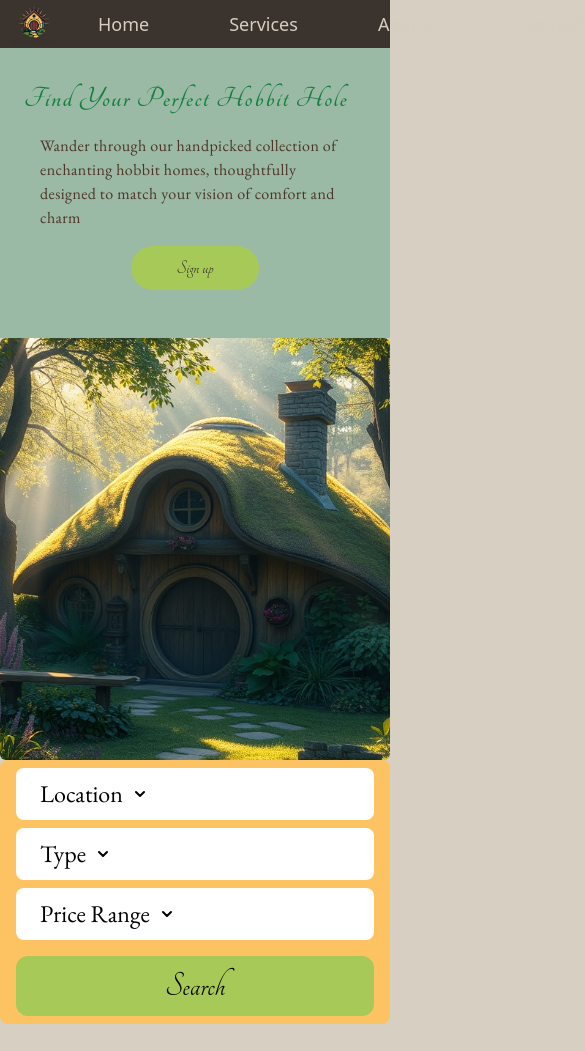
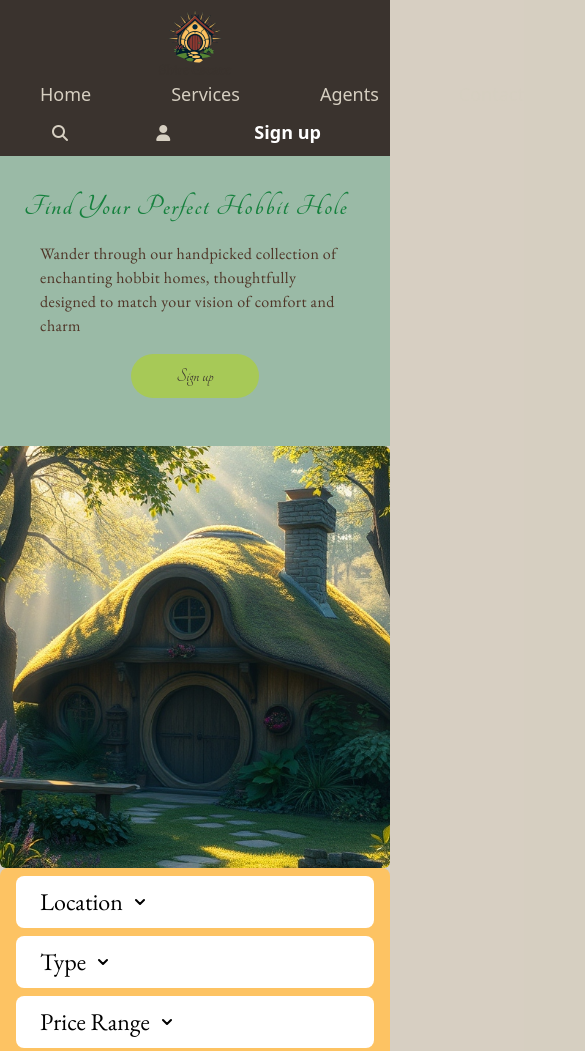
Before and after one commit to raizy21/shire-estate, a plain HTML site: page index.html in a window 390 px wide. Shown: the top 1051 px of the page, 585 px wide, since content can reach past the window. Drawn offline with nearby package versions, Linux system fonts and the light colour scheme.

Commit message:
making navbar responsiv

```diff
--- a/index.html
+++ b/index.html
@@ -44,13 +44,15 @@
   >
     <header class="bg-beige bg-opacity-70">
       <!-- navbar -->
-      <nav class="flex w-full justify-around items-center bg-hGreen">
+      <nav
+        class="lg:flex lg:w-full lg:justify-around lg:items-center bg-hGreen"
+      >
         <img
           src="./img/logo.png"
-          class="ml-2.5 text-5xl font-bold w-12 h-12"
+          class="w-20 h-20 m-[auto] lg:ml-2.5 text-5xl font-bold lg:w-20 lg:h-20"
           alt="Logo"
         />
-        <ul class="flex flex-row justify-end">
+        <ul class="lg:flex flex-row justify-center lg:justify-end">
           <div class="flex items-center justify-between">
             <li
               class="mx-10 text-lg text-beige hover:text-xl hover:-tracking-wide"
@@ -77,7 +79,9 @@
             </li>
           </div>
 
-          <div class="flex w-4/12 flex-row items-center justify-around">
+          <div
+            class="ml-12 lg:flex lg:flex-row lg:items-center lg:justify-around"
+          >
             <button class="mx-1 border-none text-beige">
               <!-- <i class="fa-solid fa-magnifying-glass-plus"></i> -->
               <i
@@ -86,13 +90,13 @@
             </button>
 
             <button
-              class="ml-10 border-none text-beige hover:text-3xl hover:cursor-pointer"
+              class="ml-20 border-none text-beige hover:text-3xl hover:cursor-pointer"
             >
               <i class="fa-solid fa-user over:text-3xl cursor-pointer"></i>
             </button>
 
             <button
-              class="w-3/6 h-12 text-beige text-white text-lg font-bold border-none rounded-lg ml-10 hover:text-xl hover:bg-beige hover:border-solid hover:text-stone-700"
+              class="ml-20 mr-12 h-12 text-beige text-white text-lg font-bold border-none rounded-lg hover:text-xl hover:bg-beige hover:border-solid hover:text-stone-700"
             >
               Sign up
             </button>
@@ -577,7 +581,7 @@
       </section>
 
       <!-- about -->
-      <section class="w-full h-screen flex flex-col items-center mt-8">
+      <!-- <section class="w-full h-screen flex flex-col items-center mt-8">
         <div class="text-3xl font-black text-gray-900 mt-2">
           <h2 class="text-4xl font-black text-hGreen">What Hobbits Say</h2>
           <h3 class="text-4xl font-black text-hGreen mt-2 flex justify-center">
@@ -585,9 +589,9 @@
           </h3>
         </div>
 
-        <div class="my-12 mx-60 flex flex-row justify-between">
+        <div class="my-12 mx-60 flex flex-row justify-between"> -->
       <!-- item 1 -->
-          <div
+      <!-- <div
             class="w-[40rem] h-[12rem] flex flex-row object-cover rounded-t-lg mx-3.5 border-none"
           >
             <div class="mt-12 mb-12 justify-between">
@@ -631,11 +635,11 @@
                 hate me.
               </p>
             </div>
-          </div>
+          </div> -->
       <!-- end of item 1 -->
 
       <!-- item 2 -->
-          <div
+      <!-- <div
             class="w-[40rem] h-[12rem] flex flex-row object-cover rounded-t-lg mx-3.5 border-none"
           >
             <div class="mt-12 mb-12 justify-between">
@@ -676,14 +680,15 @@
               >
                 That feeling you get after returning from a long trip, even as
                 you simply make the turn into your neighborhood, is like nothing
-              else. See, thinking about real estate is much more fun than hurtig my tiny brain about the rights of people slaving for me.
+                else. See, thinking about real estate is much more fun than
+                hurtig my tiny brain about the rights of people slaving for me.
               </p>
             </div>
-          </div>
+          </div> -->
       <!-- end of item 2 -->
 
       <!-- item 3 -->
-          <div
+      <!-- <div
             class="w-[40rem] h-[12rem] flex flex-row object-cover rounded-t-lg mx-3.5 border-none"
           >
             <div class="mt-12 mb-12 justify-between">
@@ -727,12 +732,13 @@
                 your (particular aspect of decor or home construction). I have
                 the biggest house trailer in the area and dealt with some of
                 this when we first got it. I just replied with, “Yes, we’ve been
-              very blessed” but it always felt awkward. Kill, kill, kill, kill, kill the poor!
+                very blessed” but it always felt awkward. Kill, kill, kill,
+                kill, kill the poor!
               </p>
             </div>
-          </div>
+          </div> -->
       <!-- end of item 3 -->
-        </div>
+      <!-- </div> -->
 
       <!-- <div class="flex">
           <i
@@ -742,7 +748,7 @@
             class="fa-solid fa-arrow-right right-[45%] top-[150%] text-5xl text-stone-700 absolute rounded-full w-12 z-10 bg-amber-100"
           ></i>
         </div> -->
-      </section>
+      <!-- </section> -->
       <!-- end about -->
 
       <!-- question -->
@@ -797,7 +803,7 @@
     </main>
 
     <!-- footer -->
-    <footer class="bg-hGreen w-full flex flex-row absolute mt-24">
+    <footer class="bg-hGreen w-full flex flex-row mt-24">
       <div class="h-full w-1/3 flex flex-col justify-start items-center mt-12">
         <img
           src="./img/logo.png"
```
Lines whose indentation alone changed are shown as unchanged.
